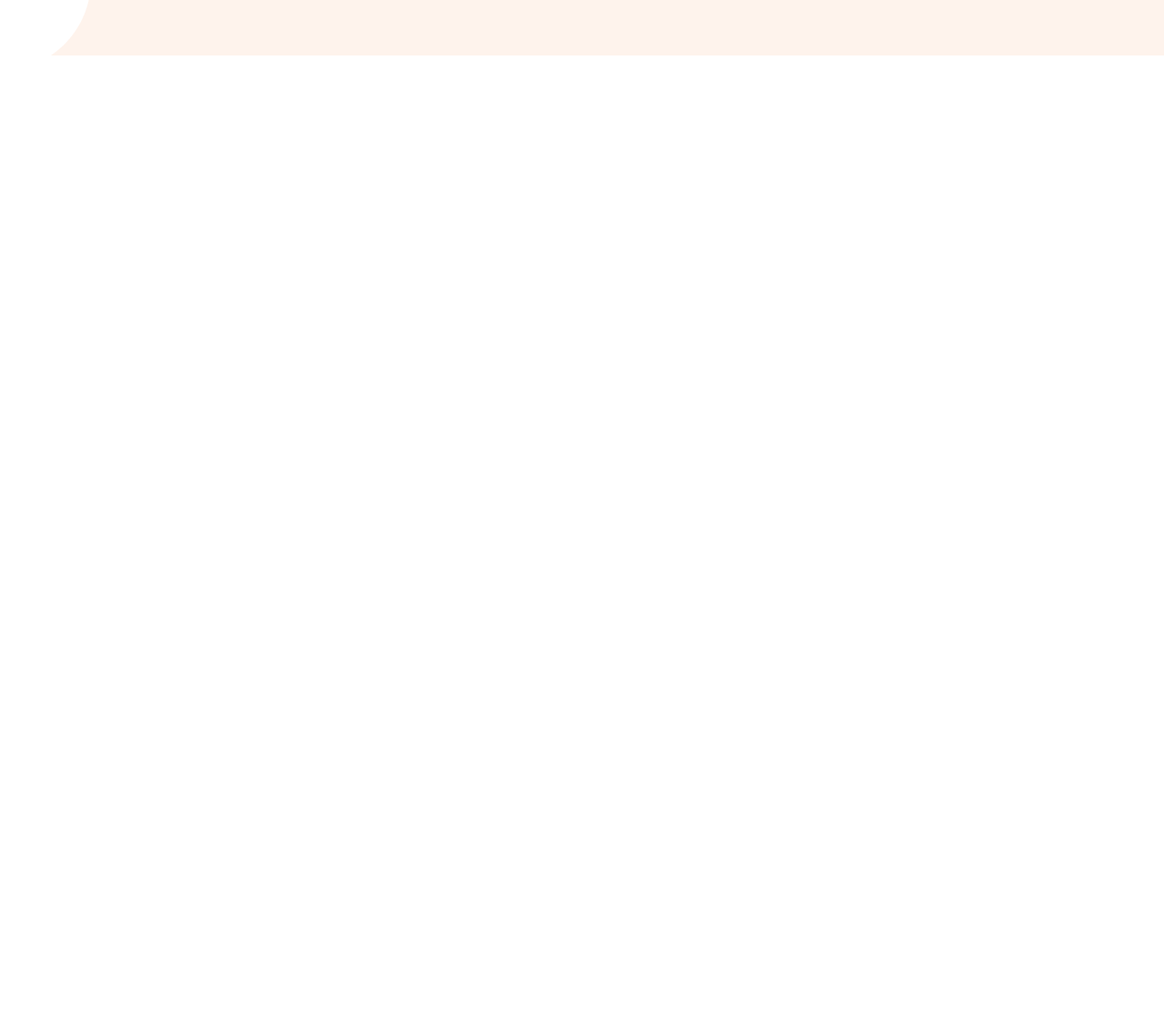
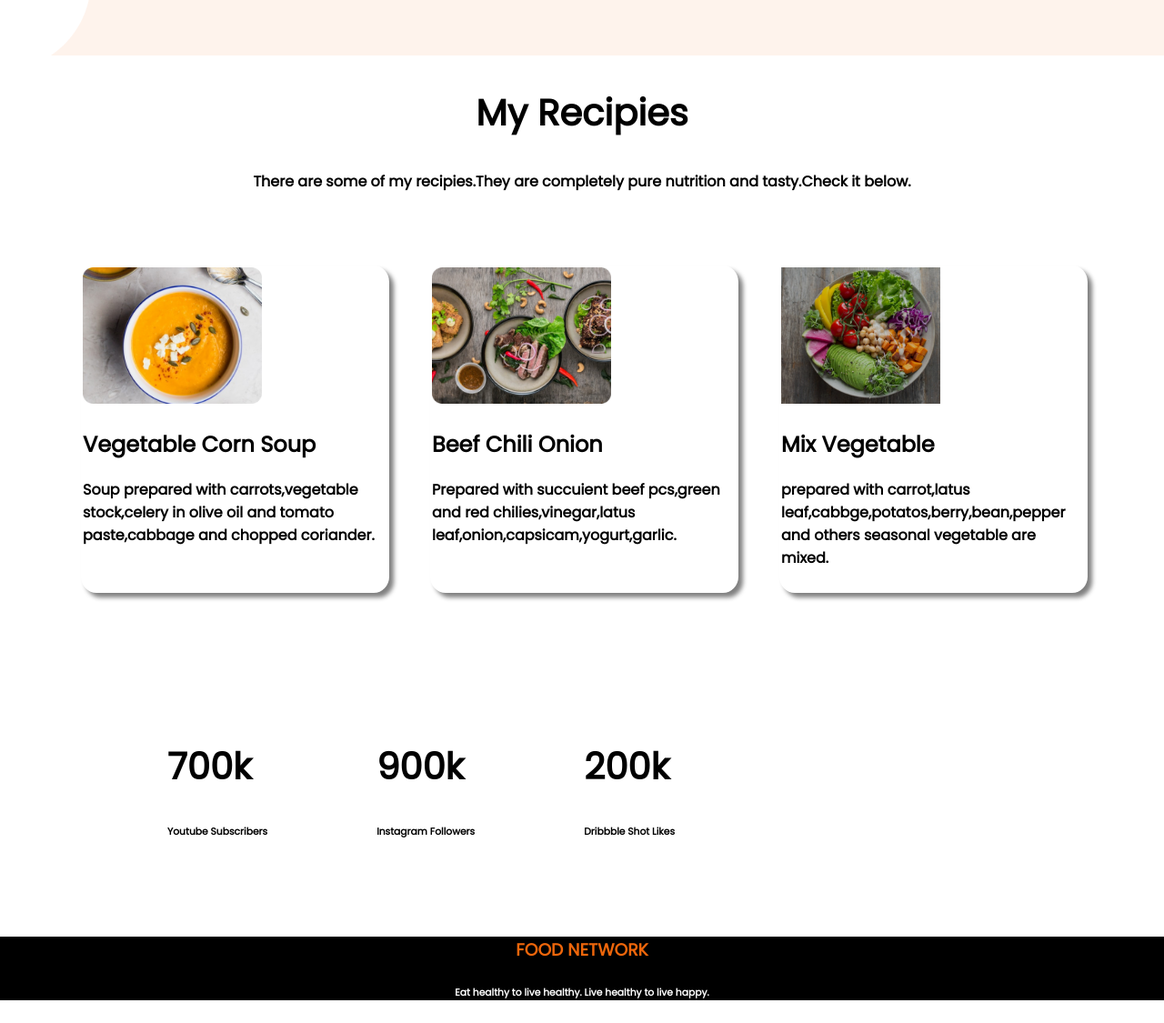
Before and after one commit to evaranuka/Food-Network, a plain HTML site: page index.html in a window 1280 px wide. Shown: the part 1059-2184 px from the top of the page at 91% size. Before the commit the page ends 1120 px from the top, so only its background shows below. Drawn offline with Linux system fonts and the light colour scheme.

Commit message:
last finishing

```diff
--- a/index.html
+++ b/index.html
@@ -10,7 +10,7 @@
     <link rel="stylesheet" href="style.css">
     </head>
 <body>
-    <section>
+    <section class="flexible">
         <div>
     <h1><span class="orange">Skip The Diet,</span>Just Eat Healthy With Food Network</h1>
     <p>Imagine you don't need a diet because we provide healthy and delicious food for you!</p>
@@ -20,7 +20,7 @@
         <img src="food-network-main/images/female/Group 8425.png" height="450" width="400" alt="">
     </div>
     </section>
-    <section class="middle">
+    <section class="middle flexible">
         <div>
             <img src="food-network-main/PicsArt_07-19-05.02.33.png" height="400" weidth="350" alt="">
         </div>
@@ -31,5 +31,46 @@
     </div>
         </div>
     </section>
+    <section>
+        <div class="same">
+            <h1>My Recipies</h1>
+            <p>There are some of my recipies.They are completely pure nutrition and tasty.Check it below.</p>
+        </div>
+        <div class="flexible">
+            <div class="recipe">
+                <img src="food-network-main/images/food/Project Cover.png" height="150" weidth="900" alt="">
+                <h2>Vegetable Corn Soup</h2>
+                <p>Soup prepared with carrots,vegetable stock,celery in olive oil and tomato paste,cabbage and chopped coriander.</p>
+            </div>
+            <div class="recipe">
+                <img src="food-network-main/images/food/Project Cover1.jpg" height="150" weidth="150" alt="">
+                <h2>Beef Chili Onion</h2>
+                <p>Prepared with succuient beef pcs,green and red chilies,vinegar,latus leaf,onion,capsicam,yogurt,garlic.</p>
+            </div>
+            <div class="recipe">
+                <img src="food-network-main/images/food/Project Cover5.png" height="150" weidth="700" alt="">
+                <h2>Mix Vegetable</h2>
+                <p>prepared with carrot,latus leaf,cabbge,potatos,berry,bean,pepper and others seasonal vegetable are mixed.</p>
+            </div>
+        </div>
+        </section>
+    <section class="flexible">
+        <div class="last">
+            <h1>700k</h1>
+            <h6>Youtube Subscribers</h6>
+        </div>
+        <div class="last">
+            <h1>900k</h1>
+            <h6>Instagram Followers</h6>
+        </div>
+        <div class="last">
+            <h1>200k</h1>
+            <h6>Dribbble Shot Likes</h6>
+        </div>
+    </section>
+    <footer>
+        <h3><span class="orange">FOOD NETWORK</span></h3>
+        <h6>Eat healthy to live healthy. Live healthy to live happy.</h6>
+    </footer>
 </body>
 </html>
--- a/style.css
+++ b/style.css
@@ -6,7 +6,7 @@ body{
     color: rgb(238, 102, 11);
 }
 
-section{
+.flexible{
     display: flex;
     padding: 5%;
 }
@@ -32,3 +32,24 @@ p{
     background-image: url(food-network-main/images/shapes/7.png);
     background-repeat: no-repeat;
 }
+.last{
+    padding-left: 120px;
+}
+.same{
+    text-align: center;
+}
+.recipe{
+    width: 40%;
+    margin-left: 5%;
+    margin-right: 5%;
+    padding: 2px 2px 10px;
+    margin-left: 25px;
+    margin-right: 20px;
+    box-shadow: 5px 5px 5px gray;
+    border-radius: 5%;
+}
+footer{
+    text-align: center;
+    color: white;
+   background-color: black;
+}
```
Also changed, not shown: food-network-main/36819127-dc9e33ea-1c9c-11e8-9a93-0d3c0a674f02.png (added).
